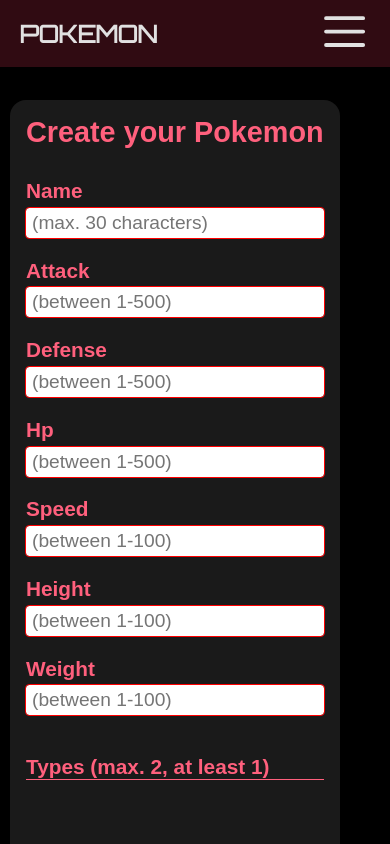
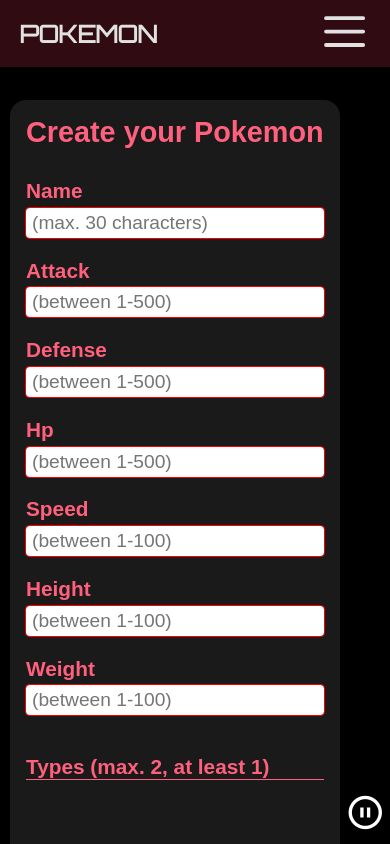
Before and after one commit to Asilvazavala/PI-pokemon, a React (Vite) app in the folder client/: page /create in a window 390 px wide. Shown: the top 844 px of the page. Built offline with nearby package versions, Linux system fonts and the light colour scheme; no server answers; a web font is replaced by a local one.

Commit message:
added audio to all urls

```diff
--- a/client/src/App.jsx
+++ b/client/src/App.jsx
@@ -1,15 +1,17 @@
-import {Route, Routes} from 'react-router-dom';
-import {Landing} from './Pages/Landing/Landing';
-import {Home} from './Pages/Home/Home';
-import {Create} from './Pages/Create/Create';
-import {Details} from './Pages/Details/Details';
-import axios from 'axios'
+import { Route, Routes } from 'react-router-dom';
+import { Landing } from './Pages/Landing/Landing';
+import { Home } from './Pages/Home/Home';
+import { Create } from './Pages/Create/Create';
+import { Details } from './Pages/Details/Details';
+import { Audio } from './components/Audio/Audio';
+import axios from 'axios';
 
 axios.defaults.baseURL = 'http://localhost:3001/'
 
 function App() {
   return (
-    <div>
+    <main>
+      <Audio />
       <Routes>
         <Route exact path='/' element={<Landing />} />
         <Route path='/home' element={<Home />} />
@@ -17,7 +19,7 @@
         <Route path='/create' element={<Create />} />
         <Route path='/details/:id' element={<Details />} />
       </Routes>
-    </div>
+    </main>
   );
 }
 
--- a/client/src/Pages/Create/Create.jsx
+++ b/client/src/Pages/Create/Create.jsx
@@ -2,7 +2,7 @@
 import styles from './Create.module.css';
 import { useFunctions } from '../../hooks/useFunctions';
 import { useCreateForm } from '../../hooks/useCreateForm';
-import { resetPokemon, getAllTypes, getPokemonDetail } from '../../redux/actions';
+import { getAllTypes, getPokemonDetail } from '../../redux/actions';
 import { NavBar } from '../../components/NavBar/NavBar';
 import { Input } from '../../components/Form/Input';
 
--- a/client/src/Pages/Home/Home.jsx
+++ b/client/src/Pages/Home/Home.jsx
@@ -16,21 +16,18 @@
   useEffect(() => {
     if (currentPokemon.length === 0) {
       dispatch(getAllPokemon());
-
-      setTimeout(() => {
-        dispatch(getAllTypes());
-      }, 2000)
+      dispatch(getAllTypes());
     }
 
-  },[currentPokemon, dispatch])
+  },[])
 
   return (
-    <div id='home'>
+    <main id='home'>
       <NavBar />
       <Filters />
       <Card />
       <Paginate />
       <Footer />
-    </div>
+    </main>
   )
 }
--- a/client/src/components/Audio/Audio.jsx
+++ b/client/src/components/Audio/Audio.jsx
@@ -1,11 +1,50 @@
-import styles from './Audio.module.css';
+import { useState } from 'react';
 import pokemonSong from '../../assets/Audio/Pokémon - Atrápalos Ya (Latino).mp3';
 
 export const Audio = () => {
+  const [isPlaying, setIsPlaying] = useState(true);
+
+  const handlePlayPause = () => {
+    const audio = document.getElementById('audioElement');
+    if (isPlaying) {
+      audio.pause();
+    } else {
+      audio.play();
+    }
+    setIsPlaying(!isPlaying);
+  };
+
   return (
-    <div>
-      {/* Pokemon song */}
-      <audio className={styles.audio} src={pokemonSong} controls></audio>
+    <div style={{ position: 'relative' }}>
+      <audio
+        id="audioElement"
+        src={pokemonSong}
+        autoPlay
+        loop
+        style={{
+          position: 'absolute',
+          bottom: 0,
+          right: 0,
+          zIndex: 9999,
+        }}
+      />
+      <span
+        title={isPlaying ? 'Pause' : 'Play'}
+        onClick={handlePlayPause}
+        style={{
+          position: 'fixed',
+          bottom: '.3rem',
+          right: '.3rem',
+          zIndex: 10000,
+          fontSize: '2.5rem',
+          color: '#fff',
+          cursor: 'pointer'
+        }}
+      >
+        {isPlaying
+          ? <i className='bx bx-pause-circle'></i>
+          : <i className='bx bx-play-circle'></i>}
+      </span>
     </div>
   )
 }
--- a/client/src/components/NavBar/SearchBar/SearchBar.jsx
+++ b/client/src/components/NavBar/SearchBar/SearchBar.jsx
@@ -2,10 +2,15 @@
 import { Results } from '../Results/Results'
 import { useSearchBar } from '../../../hooks/useSearchBar'
 import { usePaginate } from '../../../hooks/usePaginate'
+import PropTypes from 'prop-types';
 
 export const SearchBar = ({ setSidebarState }) => {
+  SearchBar.propTypes = {
+    setSidebarState: PropTypes.func.isRequired,
+  };
+
   const { results, handleChange, handleSubmit, handleResults, handleItemSelected, search } = useSearchBar()
-  const { pokemon } = usePaginate()
+  const { allPokemon } = usePaginate()
 
   return (
     <main>
@@ -25,7 +30,6 @@
             value={search}
             type="search"
             placeholder="Search pokemon..."
-            aria-label="Search"
           />
           <button
             id='btnAlert'
@@ -34,9 +38,9 @@
           </button>
 
           <aside className={styles.containerResults}>
-          { pokemon &&
+          { allPokemon &&
             <Results
-              allPokemon={pokemon}
+              allPokemon={allPokemon}
               onItemSelected={handleItemSelected}
               search={search}
               onResultsCalculated={handleResults}
--- a/client/src/components/Paginate/Paginate.module.css
+++ b/client/src/components/Paginate/Paginate.module.css
@@ -13,6 +13,11 @@
   margin-top: 10px;
   list-style: none;
   column-gap: .6rem;
+}
+
+.NextPage,
+.PreviousPage {
+  color: var(--white);
 }
 
 .PreviousPage,
@@ -37,3 +42,10 @@
   background-color: var(--red);
   color: var(--red-light);
 }
+
+@media only screen and (max-width: 450px) {
+  .containerPagination {
+    margin: 1rem;
+    row-gap: .6rem;
+  }
+}
--- a/client/src/redux/reducer.jsx
+++ b/client/src/redux/reducer.jsx
@@ -26,7 +26,7 @@
     type: null
   },
   currentPage: 1,
-  currentPokemon: []
+  currentPokemon: [],
 }
 
 const rootReducer = (state = initialState, action) => {
```
